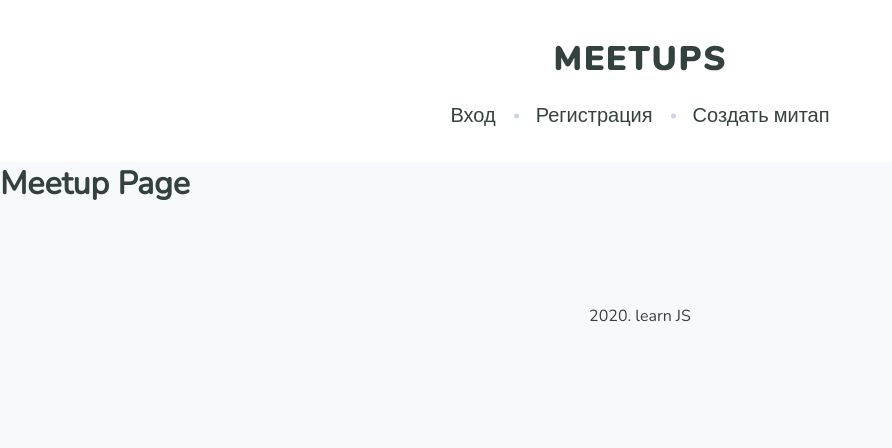
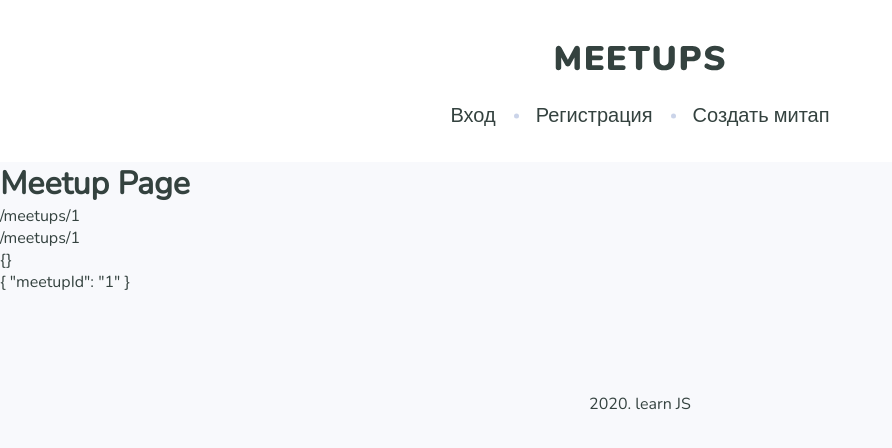
Before and after one commit to JuliaKirschenheuter/Vue-Project, a Vue app: page /meetups/1 in a window 1280 px wide. Shown: the top 448 px of the page, without its empty margins (0-892 px from the left). Built offline with nearby package versions, Linux system fonts and the light colour scheme.

Commit message:
repeating-part-4: using route-object in router-link

```diff
--- a/src/App.vue
+++ b/src/App.vue
@@ -4,9 +4,9 @@
       <header class="header">
         <div>
           <h1>
-            <a href="/">
+            <router-link :to="{name: 'index'}">
               <img src="@/assets/logo.svg" alt="Meetups" />
-            </a>
+            </router-link>
           </h1>
         </div>
         <nav>
--- a/src/components/MeetupPage.vue
+++ b/src/components/MeetupPage.vue
@@ -3,7 +3,12 @@
     <h1>
       Meetup Page
     </h1>
-    <p></p>
+    <p>{{ $route.fullPath }}</p>
+    <p>{{ $route.hash }}</p>
+    <p>{{ $route.path }}</p>
+    <p>{{ $route.query }}</p>
+    <p>{{ $route.params }}</p>
+
   </div>
 
 </template>
--- a/src/components/MeetupsListItem.vue
+++ b/src/components/MeetupsListItem.vue
@@ -1,5 +1,5 @@
 <template>
-  <router-link :to="`/meetups/${meetup.id}`" class="meetups-list__item">
+  <router-link :to="{name: 'meetup-page', params: {meetupId: meetup.id}}" class="meetups-list__item">
     <div class="meetups-list__col">
       <div
           class="meetups-list__cover"
--- a/src/router/index.js
+++ b/src/router/index.js
@@ -10,10 +10,12 @@ export const router = new VueRouter({
   routes: [
     {
       path: '/',
+      name: 'index',
       component: MeetupsPage
     },
     {
       path: '/meetups/:meetupId',
+      name: 'meetup-page',
       component: MeetupPage
     }
   ]
```
